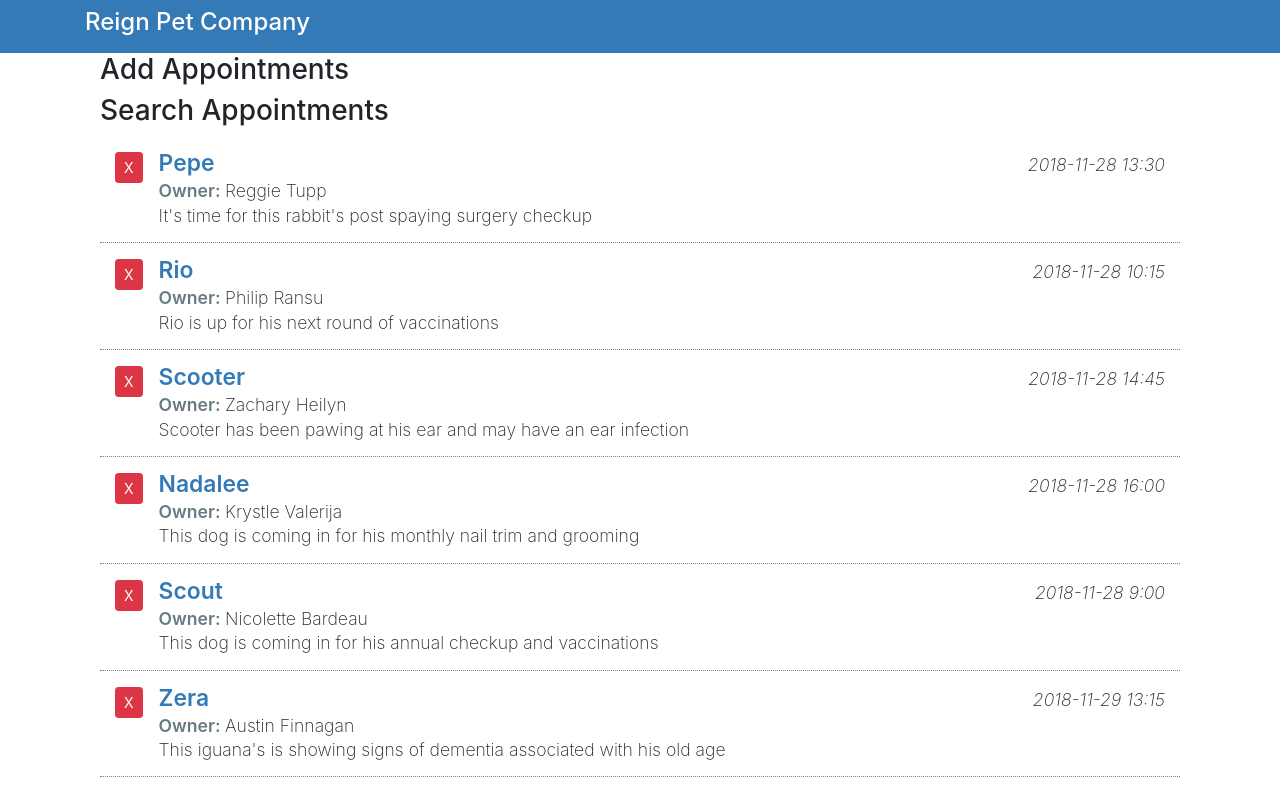
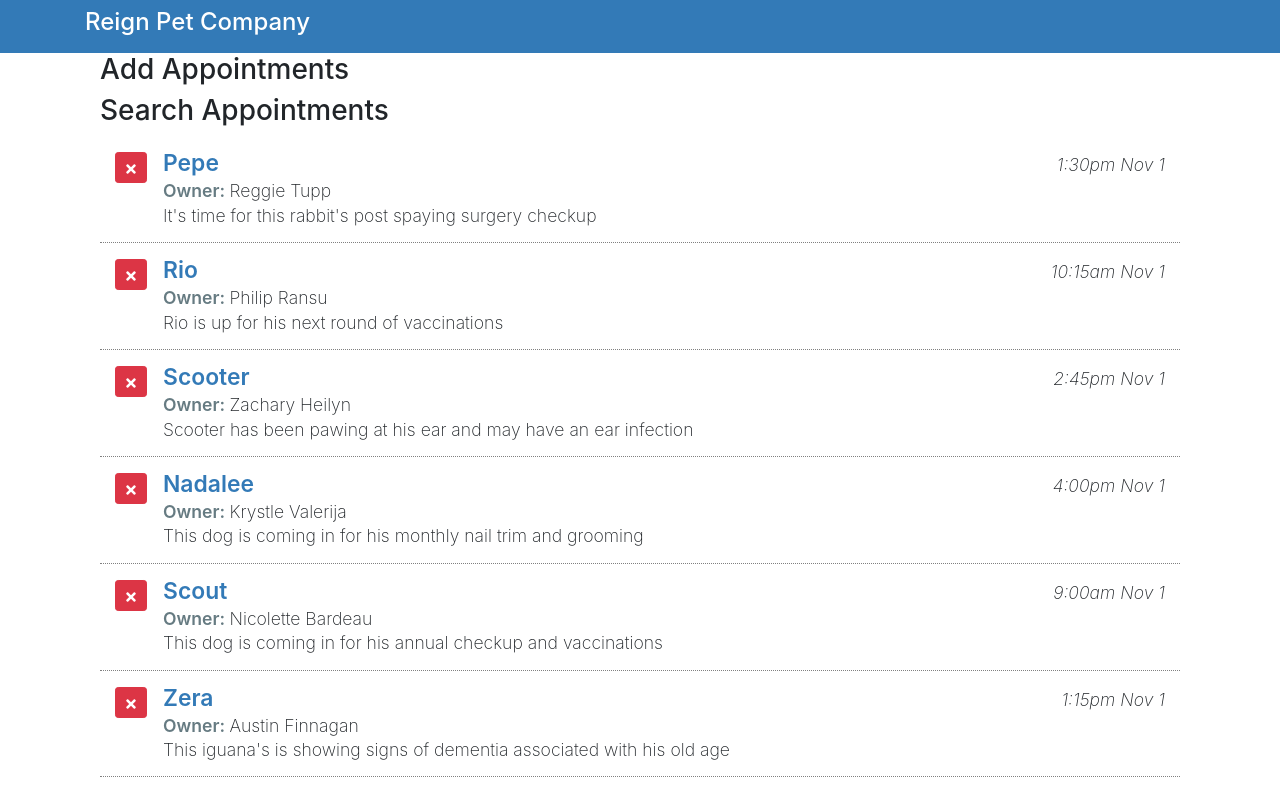
Before and after one commit to femmor/appointments, a React (Create React App) app: page / in a window 1280 px wide. Shown: the top 791 px of the page. Built offline with nearby package versions, Linux system fonts and the light colour scheme.

Commit message:
Using a 3rd party component like font-icons and moments for date

```diff
--- a/src/components/ListAppointments.jsx
+++ b/src/components/ListAppointments.jsx
@@ -1,4 +1,6 @@
 import React, { Component } from 'react';
+import { FaTimes } from "react-icons/fa"
+import Moment from "react-moment"
 
 class ListAppointments extends Component {
     render() {
@@ -10,13 +12,19 @@
                         appointments.map(item => (
                             <div className="pet-item col media py-3" key={item.aptId}>
                                 <div className="mr-3">
-                                    <button className="pet-delete btn btn-sm btn-danger">X</button>
+                                    <button className="pet-delete btn btn-sm btn-danger"><FaTimes/></button>
                                 </div>
 
                                 <div className="pet-info media-body">
                                 <div className="pet-head d-flex">
                                     <span className="pet-name">{item.petName}</span>
-                                    <span className="apt-date ml-auto">{item.aptDate}</span>
+                                    <span className="apt-date ml-auto">
+                                        <Moment
+                                            date={item.aptDate}
+                                            parse="YYYY/MM/dd hh:mm"
+                                            format="h:mma MMM D"
+                                        />
+                                    </span>
                                 </div>
 
                                 <div className="owner-name">
```
